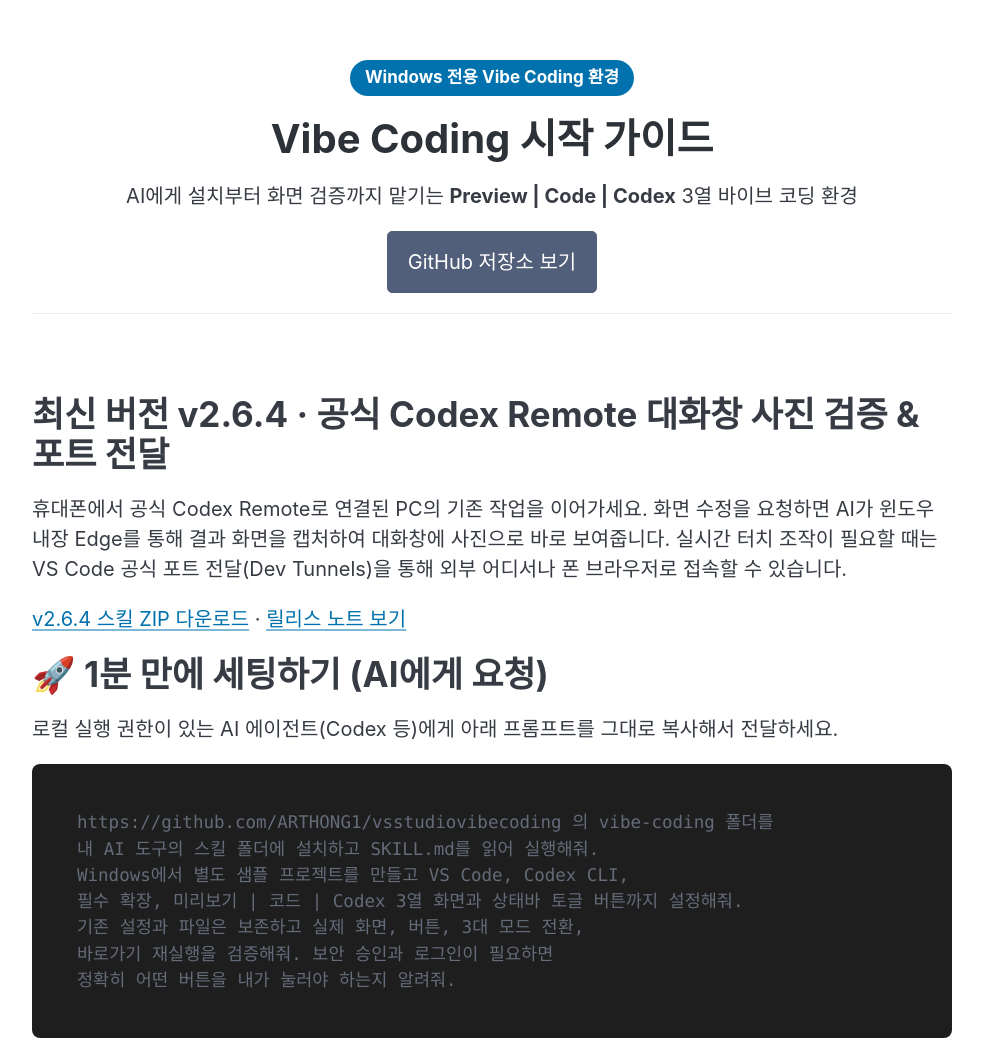
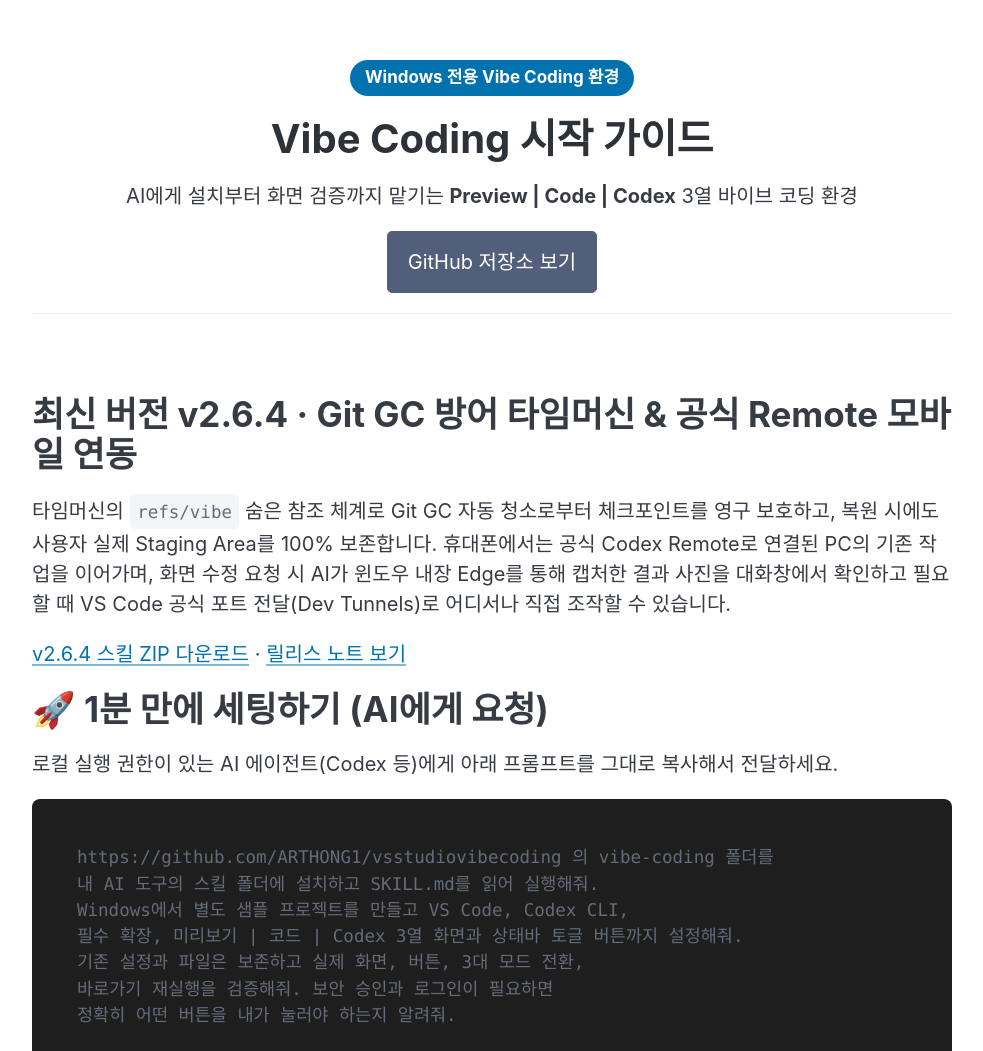
Before and after one commit to ARTHONG1/vsstudiovibecoding, a website: page index.html in a window 1280 px wide. Shown: the top 1051 px of the page, without its empty margins (148-1131 px from the left). Drawn offline with nearby package versions, Linux system fonts and the light colour scheme.

Commit message:
docs: GitHub Pages 타임머신 Git GC 방어 및 롤백 격리 최신 안내 반영

```diff
--- a/index.html
+++ b/index.html
@@ -92,8 +92,8 @@
 
     <main>
       <section>
-        <h2>최신 버전 v2.6.4 · 공식 Codex Remote 대화창 사진 검증 & 포트 전달</h2>
-        <p>휴대폰에서 공식 Codex Remote로 연결된 PC의 기존 작업을 이어가세요. 화면 수정을 요청하면 AI가 윈도우 내장 Edge를 통해 결과 화면을 캡처하여 대화창에 사진으로 바로 보여줍니다. 실시간 터치 조작이 필요할 때는 VS Code 공식 포트 전달(Dev Tunnels)을 통해 외부 어디서나 폰 브라우저로 접속할 수 있습니다.</p>
+        <h2>최신 버전 v2.6.4 · Git GC 방어 타임머신 & 공식 Remote 모바일 연동</h2>
+        <p>타임머신의 <code>refs/vibe</code> 숨은 참조 체계로 Git GC 자동 청소로부터 체크포인트를 영구 보호하고, 복원 시에도 사용자 실제 Staging Area를 100% 보존합니다. 휴대폰에서는 공식 Codex Remote로 연결된 PC의 기존 작업을 이어가며, 화면 수정 요청 시 AI가 윈도우 내장 Edge를 통해 캡처한 결과 사진을 대화창에서 확인하고 필요할 때 VS Code 공식 포트 전달(Dev Tunnels)로 어디서나 직접 조작할 수 있습니다.</p>
         <p><a href="https://github.com/ARTHONG1/vsstudiovibecoding/releases/download/v2.6.4/vibe-coding-2.6.4.zip">v2.6.4 스킬 ZIP 다운로드</a> · <a href="https://github.com/ARTHONG1/vsstudiovibecoding/releases/tag/v2.6.4">릴리스 노트 보기</a></p>
       </section>
     <section>
@@ -145,7 +145,7 @@ Windows에서 별도 샘플 프로젝트를 만들고 VS Code, Codex CLI,
         </div>
         <div class="step-card">
           <h3>⏪ 무오염 Vibe 타임머신 (Alt+Z)</h3>
-          <p>AI가 코드를 수정할 때마다 대화 단위 섀도우 스냅샷이 자동 적립됩니다. <code>GIT_INDEX_FILE</code> 격리 배관 명령으로 구동되어 사용자의 기존 Git Staged 상태를 전혀 건드리지 않고 0.1초 만에 안전하게 롤백합니다.</p>
+          <p>AI가 코드를 수정할 때마다 대화 단위 섀도우 스냅샷이 자동 적립됩니다. <code>GIT_INDEX_FILE</code> 격리와 <code>refs/vibe</code> 숨은 참조를 통해 Git GC(가비지 컬렉션)의 커밋 삭제를 영구 차단하고, 사용자의 기존 Git Staged 상태를 전혀 건드리지 않고 0.1초 만에 안전하게 롤백합니다.</p>
         </div>
       </div>
     </section>
```
